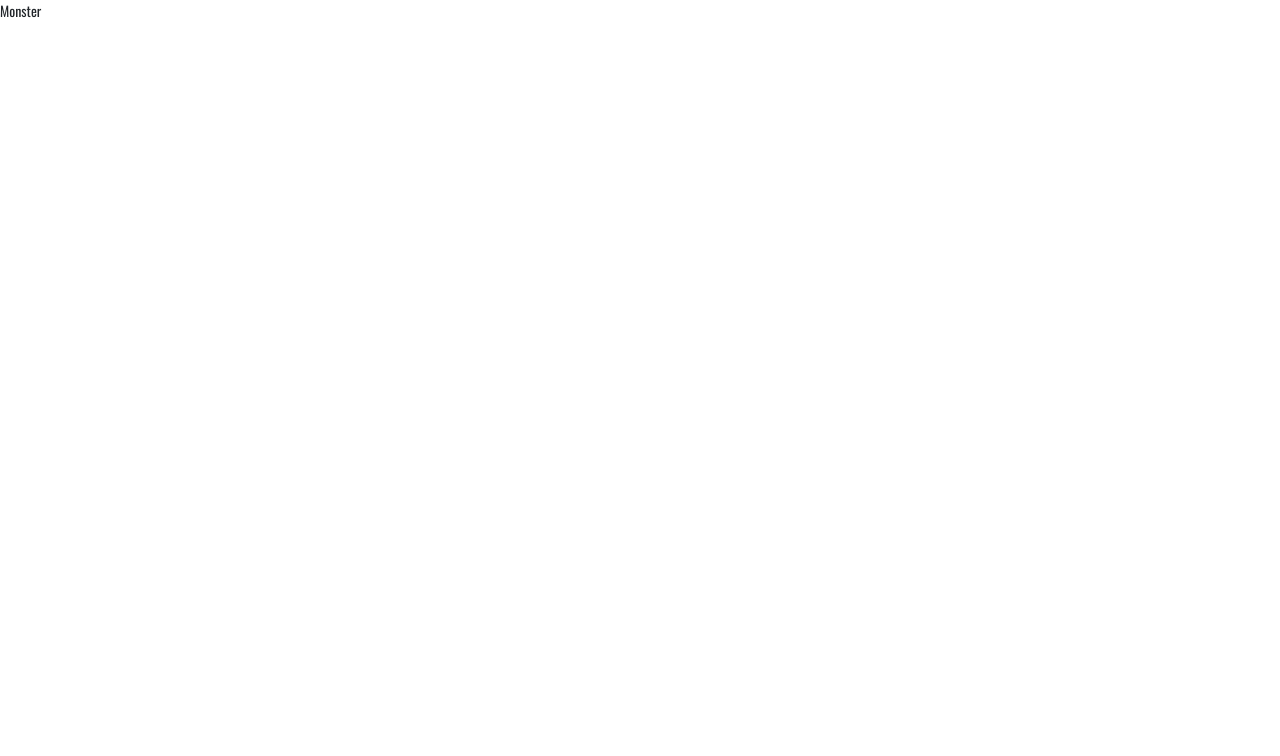
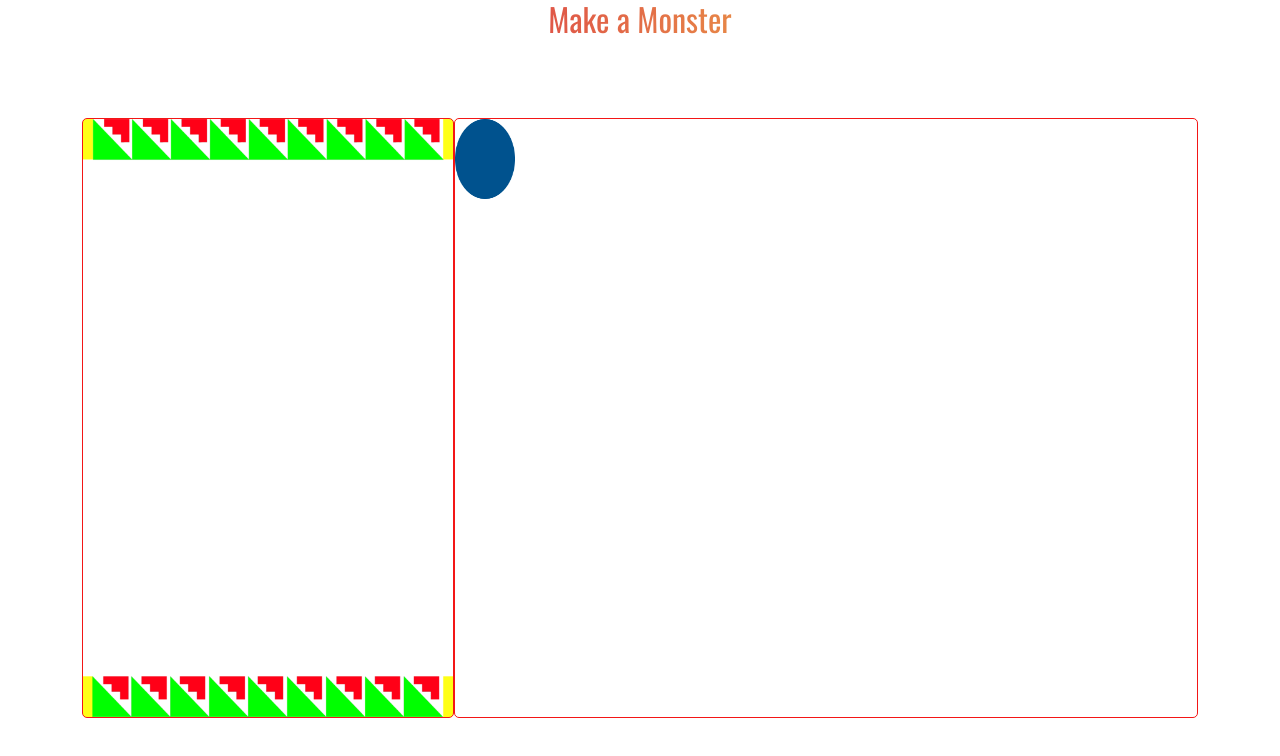
Before and after one commit to a-berezhkov/mern-game, a React (Create React App) app in the folder client/: page /monster in a window 1280 px wide. Shown: the top 756 px of the page. Built offline with nearby package versions, Linux system fonts and the light colour scheme.

Commit message:
create Monster component

```diff
--- a/client/src/data.js
+++ b/client/src/data.js
@@ -61,3 +61,7 @@
     placeholder: "+7XXXXXXXXXX",
   },
 ];
+
+export const monster = [
+  { id: "b1", body: "/img/monster/img/body/blue-body.gif" },
+];
--- a/client/src/ui/monster/monster.jsx
+++ b/client/src/ui/monster/monster.jsx
@@ -1,6 +1,42 @@
 import React from "react";
+import { monster } from "../../data";
 import s from "./monster.module.css";
 
-export const Monster = () => {
-  return <div className={s.monster}>Monster</div>;
+export const Monster = (e) => {
+  const [coords, setCoords] = React.useState({ x: e.pageX, y: e.pageY });
+
+  return (
+    <div className="container">
+      <h2 className={s.title}>Make a Monster</h2>
+      <div className={s.monster}>
+        <div className={s.frame}></div>
+        <div className={s.parts}>
+          {monster.map((body) => (
+            <div id={body.id} className={s.monster__body} key={body.id}>
+              <img
+                src={body.body}
+                alt=""
+                onMouseDown={(e) => {
+                  setCoords(() => ({
+                    x: e.pageX - e.target.offsetWidth / 2,
+                    y: e.pageY - e.target.offsetHeight / 2,
+                  }));
+                  console.log(coords);
+                }}
+                onMouseUp={(e) => {
+                  setCoords(() => ({
+                    x: e.pageX - e.target.offsetWidth / 2,
+                    y: e.pageY - e.target.offsetHeight / 2,
+                  }));
+                  console.log(coords);
+                }}
+                // onDragStart={(e) => e.preventDefault()}
+                draggable
+              />
+            </div>
+          ))}
+        </div>
+      </div>
+    </div>
+  );
 };
--- a/client/src/ui/monster/monster.module.css
+++ b/client/src/ui/monster/monster.module.css
@@ -0,0 +1,46 @@
+.monster {
+  display: flex;
+  justify-content: space-between;
+  align-items: center;
+}
+
+.title {
+  margin-bottom: 80px;
+  font-weight: 400;
+  text-align: center;
+  background-color: rgba(252, 176, 69, 1);
+  background-image: linear-gradient(
+    90deg,
+    rgba(210, 18, 73, 0.9164040616246498) 22%,
+    rgba(251, 252, 69, 1) 100%
+  );
+  background-clip: text;
+  color: transparent;
+}
+
+.frame {
+  background: url("../../../public/img/monster/img/frame 3.png") no-repeat
+    center / cover;
+  width: 400px;
+  height: 600px;
+  border: 1px double #f31616;
+  border-radius: 5px;
+}
+
+.parts {
+  width: 800px;
+  height: 600px;
+  border: 1px double #f31616;
+  border-radius: 5px;
+}
+
+.monster__body {
+  position: absolute;
+  display: inline-block;
+}
+
+.monster__body img {
+  margin-right: 25px;
+  width: 60px;
+  height: 80px;
+}
```
